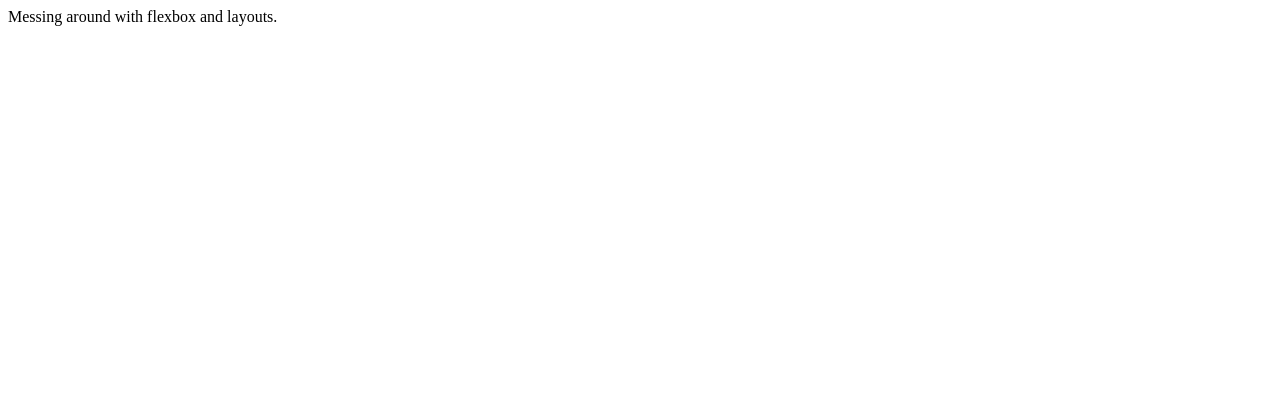
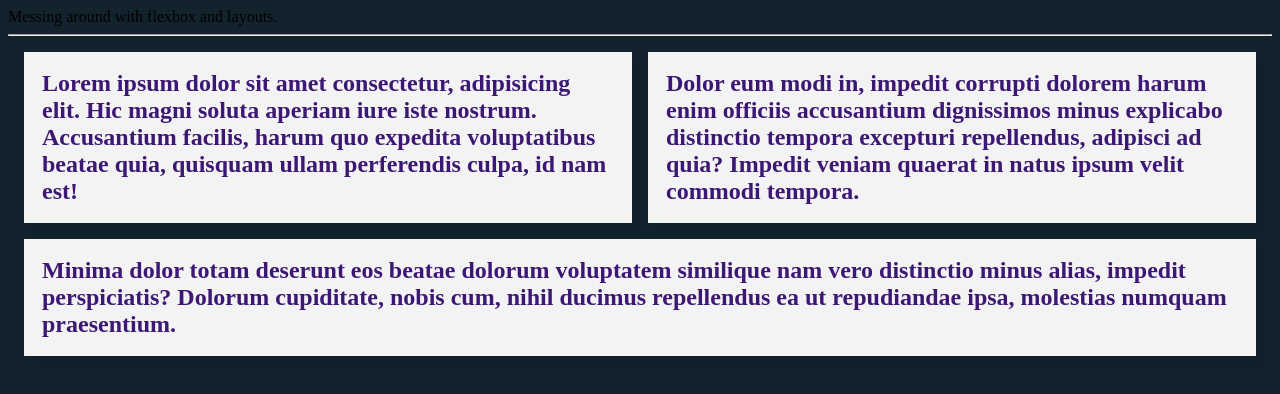
Before and after one commit to JPMoles/website-designs, a plain HTML site: page Day-5/index.html in a window 1280 px wide. Drawn offline with Linux system fonts and the light colour scheme.

Commit message:
using flex, justify, gap, and wrap

```diff
--- a/Day-5/index.html
+++ b/Day-5/index.html
@@ -8,8 +8,19 @@
 
     <link href="styles.css" rel="stylesheet">
 </head>
-<body>
+<body style="background-color: #12232E;">
     Messing around with flexbox and layouts.
+
+    <hr>
+
+    <div style="margin: 1rem;">
+        <section style="display: flex; width: 100%; justify-content: space-between; gap: 1em; flex-wrap: wrap;">
+            <div style="font-weight: bold; font-size: 24px; color: #3C1874; background: #F3F3F3; border: 2px solid #F3F3F3; box-sizing: border-box; padding: 16px; flex: 45%; box-shadow: 10px 10px 10px rgba(0, 0, 0, 0.1);">Lorem ipsum dolor sit amet consectetur, adipisicing elit. Hic magni soluta aperiam iure iste nostrum. Accusantium facilis, harum quo expedita voluptatibus beatae quia, quisquam ullam perferendis culpa, id nam est!</div>
+            <div style="font-weight: bold; font-size: 24px; color: #3C1874; background: #F3F3F3; border: 2px solid #F3F3F3; box-sizing: border-box; padding: 16px; flex: 45%; box-shadow: 10px 10px 10px rgba(0, 0, 0, 0.1);">Dolor eum modi in, impedit corrupti dolorem harum enim officiis accusantium dignissimos minus explicabo distinctio tempora excepturi repellendus, adipisci ad quia? Impedit veniam quaerat in natus ipsum velit commodi tempora.</div>
+            <div style="font-weight: bold; font-size: 24px; color: #3C1874; background: #F3F3F3; border: 2px solid #F3F3F3; box-sizing: border-box; padding: 16px; flex: 50%; box-shadow: 10px 10px 10px rgba(0, 0, 0, 0.1);">Minima dolor totam deserunt eos beatae dolorum voluptatem similique nam vero distinctio minus alias, impedit perspiciatis? Dolorum cupiditate, nobis cum, nihil ducimus repellendus ea ut repudiandae ipsa, molestias numquam praesentium.</div>
+        </section>
+    </div>
+
 
     <script src="scripts.js"></script>
 </body>
```
